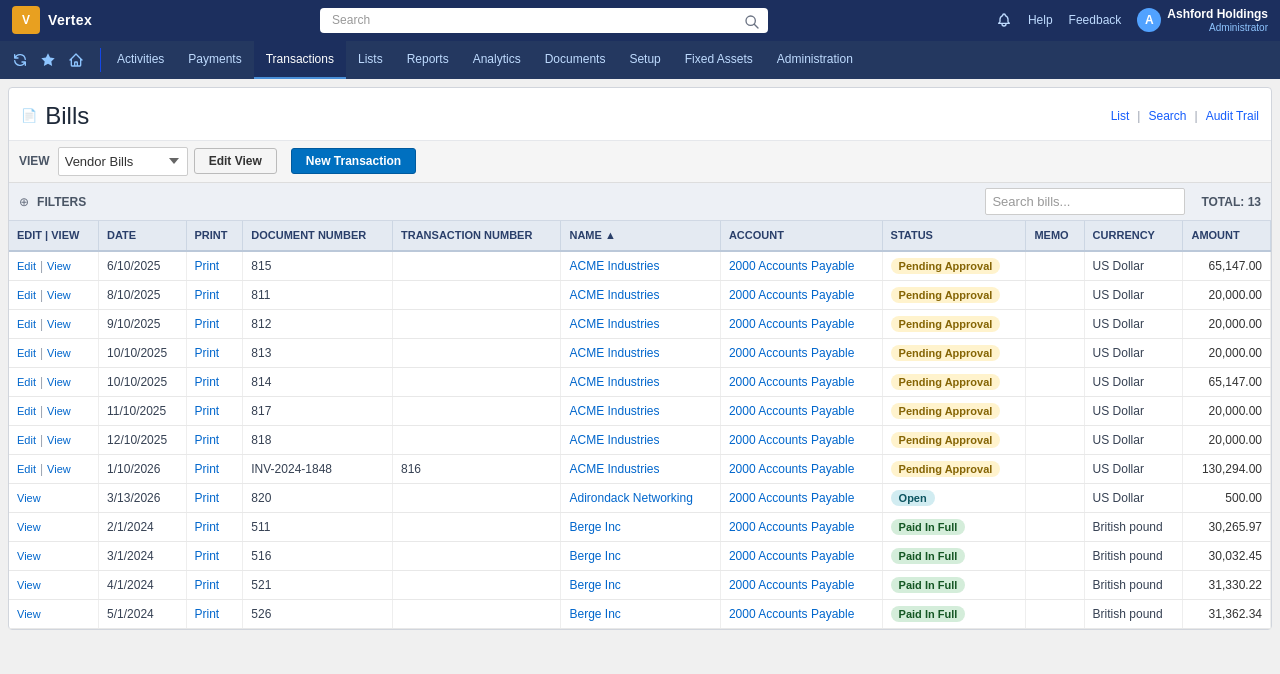
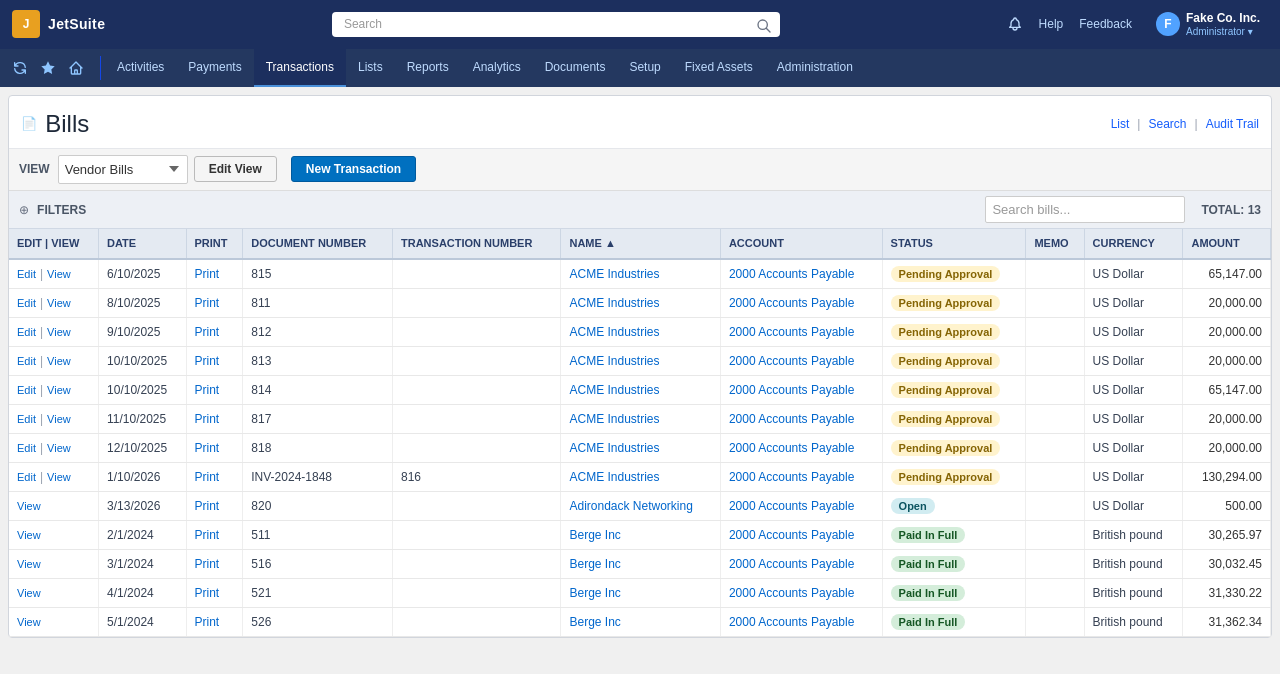
Before and after one commit to VIBES1997/company-portal, a Next.js app: page /bills in a window 1280 px wide. Shown: the top 674 px of the page. Built offline with nearby package versions, Linux system fonts and the light colour scheme.

Commit message:
Rebrand to JetSuite, add company switcher dropdown

```diff
--- a/app/layout.tsx
+++ b/app/layout.tsx
@@ -3,8 +3,8 @@ import "./globals.css";
 import TopNav from "@/components/TopNav";
 
 export const metadata: Metadata = {
-  title: "Vertex",
-  description: "Vertex — Finance & Operations Portal",
+  title: "JetSuite",
+  description: "JetSuite — Finance & Operations Portal",
 };
 
 export default function RootLayout({ children }: { children: React.ReactNode }) {
--- a/components/TopNav.tsx
+++ b/components/TopNav.tsx
@@ -16,9 +16,19 @@ const NAV_ITEMS = [
   { label: "Administration", href: "/admin" },
 ];
 
+const COMPANIES = [
+  "Fake Co. Inc.",
+  "Totally Real Ltd.",
+  "Not A Company LLC",
+  "Placeholder Corp",
+  "Test Industries",
+];
+
 export default function TopNav() {
   const pathname = usePathname();
   const [searchVal, setSearchVal] = useState("");
+  const [selectedCompany, setSelectedCompany] = useState(COMPANIES[0]);
+  const [showCompanyDropdown, setShowCompanyDropdown] = useState(false);
 
   const isActive = (href: string) => pathname.startsWith(href);
 
@@ -29,10 +39,10 @@ export default function TopNav() {
         {/* Logo */}
         <Link href="/" className="flex items-center gap-2 shrink-0">
           <div className="w-7 h-7 rounded flex items-center justify-center" style={{ background: "#e8a020" }}>
-            <span className="text-white font-bold text-xs">V</span>
+            <span className="text-white font-bold text-xs">J</span>
           </div>
           <div className="leading-tight">
-            <span className="text-white font-bold text-sm tracking-wide">Vertex</span>
+            <span className="text-white font-bold text-sm tracking-wide">JetSuite</span>
           </div>
         </Link>
 
@@ -62,12 +72,42 @@ export default function TopNav() {
           </button>
           <button className="hover:text-white">Help</button>
           <button className="hover:text-white">Feedback</button>
-          <div className="flex items-center gap-1.5 text-white">
-            <div className="w-6 h-6 rounded-full bg-blue-400 flex items-center justify-center text-xs font-bold">A</div>
-            <div className="text-right leading-tight">
-              <div className="font-semibold text-xs">Ashford Holdings</div>
-              <div className="text-blue-300" style={{ fontSize: "10px" }}>Administrator</div>
-            </div>
+
+          {/* Company switcher */}
+          <div className="relative">
+            <button
+              className="flex items-center gap-1.5 text-white hover:bg-blue-800 rounded px-2 py-1 transition-colors"
+              onClick={() => setShowCompanyDropdown(v => !v)}
+            >
+              <div className="w-6 h-6 rounded-full bg-blue-400 flex items-center justify-center text-xs font-bold shrink-0">
+                {selectedCompany[0]}
+              </div>
+              <div className="text-right leading-tight">
+                <div className="font-semibold text-xs">{selectedCompany}</div>
+                <div className="text-blue-300 text-left" style={{ fontSize: "10px" }}>Administrator ▾</div>
+              </div>
+            </button>
+
+            {showCompanyDropdown && (
+              <div className="absolute right-0 top-full mt-1 bg-white border border-gray-200 rounded shadow-lg z-50 min-w-48">
+                <div className="px-3 py-2 text-xs font-bold text-gray-400 uppercase border-b border-gray-100">
+                  Switch Company
+                </div>
+                {COMPANIES.map(c => (
+                  <button
+                    key={c}
+                    className={`w-full text-left px-3 py-2 text-xs hover:bg-blue-50 flex items-center gap-2 ${c === selectedCompany ? "bg-blue-50 text-blue-700 font-semibold" : "text-gray-700"}`}
+                    onClick={() => { setSelectedCompany(c); setShowCompanyDropdown(false); }}
+                  >
+                    <div className="w-5 h-5 rounded-full bg-blue-200 flex items-center justify-center text-xs font-bold text-blue-700 shrink-0">
+                      {c[0]}
+                    </div>
+                    {c}
+                    {c === selectedCompany && <span className="ml-auto text-blue-500">✓</span>}
+                  </button>
+                ))}
+              </div>
+            )}
           </div>
         </div>
       </div>
```
